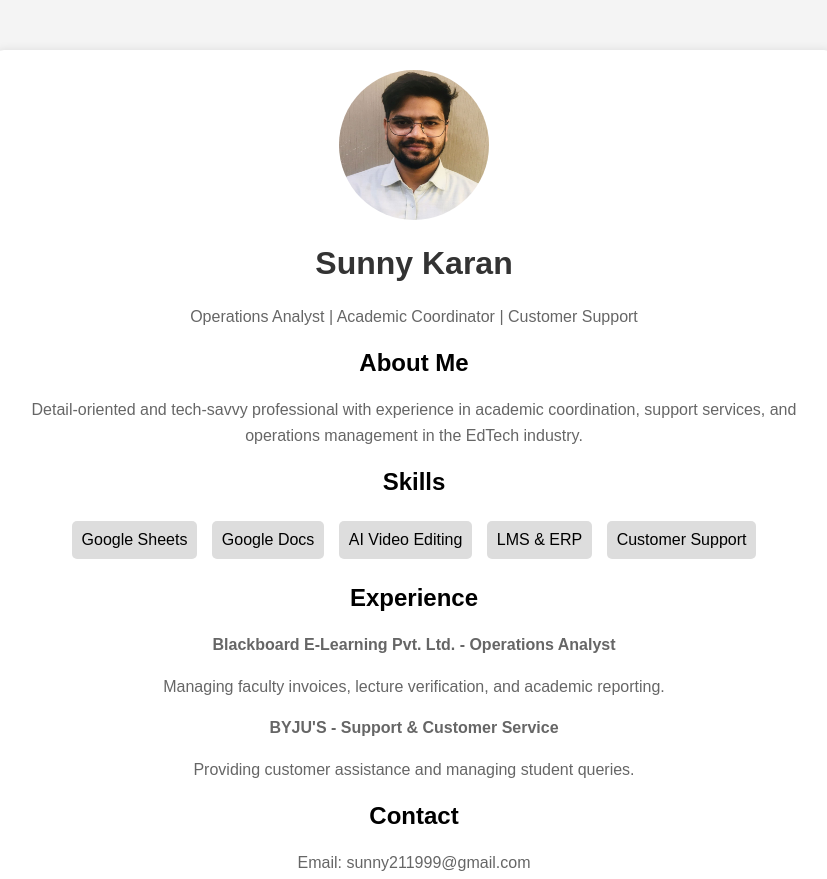
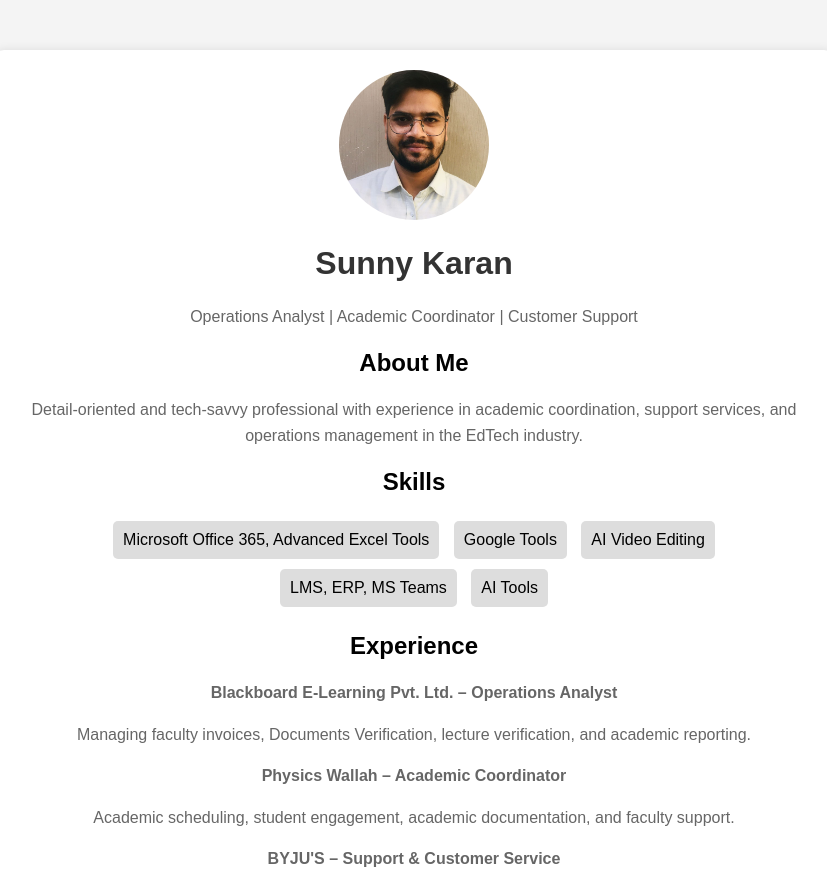
Before and after one commit to SunnyKaran/sunny-portfolio, a plain HTML site: page index.html in a window 1280 px wide. Shown: the top 879 px of the page, without its empty margins (226-1053 px from the left). Drawn offline with Linux system fonts and the light colour scheme.

Commit message:
Add files via upload

```diff
--- a/index.html
+++ b/index.html
@@ -1,46 +1,83 @@
-
 <!DOCTYPE html>
 <html lang="en">
 <head>
-    <meta charset="UTF-8">
-    <meta name="viewport" content="width=device-width, initial-scale=1.0">
+  <meta charset="UTF-8" />
+  <meta name="viewport" content="width=device-width, initial-scale=1.0"/>
   <title>Sunny Karan - Portfolio</title>
   <style>
-        body { font-family: Arial, sans-serif; margin: 0; padding: 0; background-color: #f4f4f4; text-align: center; }
-        .container { max-width: 800px; margin: 50px auto; padding: 20px; background: white; border-radius: 10px; box-shadow: 0px 0px 10px rgba(0,0,0,0.1); }
-        img { width: 150px; height: 150px; border-radius: 50%; }
+    body {
+      font-family: Arial, sans-serif;
+      margin: 0;
+      padding: 0;
+      background-color: #f4f4f4;
+      text-align: center;
+    }
+    .container {
+      max-width: 800px;
+      margin: 50px auto;
+      padding: 20px;
+      background: white;
+      border-radius: 10px;
+      box-shadow: 0px 0px 10px rgba(0,0,0,0.1);
+    }
+    img {
+      width: 150px;
+      height: 150px;
+      border-radius: 50%;
+      object-fit: cover;
+    }
     h1 { color: #333; }
     p { color: #666; line-height: 1.6; }
-        .skills { background: #ddd; padding: 10px; border-radius: 5px; display: inline-block; margin: 5px; }
+    .skills {
+      background: #ddd;
+      padding: 10px;
+      border-radius: 5px;
+      display: inline-block;
+      margin: 5px;
+    }
     .contact { margin-top: 20px; }
-        .contact a { color: #007BFF; text-decoration: none; font-weight: bold; }
+    .contact a {
+      color: #007BFF;
+      text-decoration: none;
+      font-weight: bold;
+    }
   </style>
 </head>
 <body>
   <div class="container">
-        <img src="photo.jpg" alt="Sunny Karan">
+    <img src="photo.jpg" alt="Sunny Karan's Profile Photo" />
     <h1>Sunny Karan</h1>
     <p>Operations Analyst | Academic Coordinator | Customer Support</p>
 
     <h2>About Me</h2>
-        <p>Detail-oriented and tech-savvy professional with experience in academic coordination, support services, and operations management in the EdTech industry.</p>
+    <p>
+      Detail-oriented and tech-savvy professional with experience in academic coordination,
+      support services, and operations management in the EdTech industry.
+    </p>
 
     <h2>Skills</h2>
-        <div class="skills">Google Sheets</div>
-        <div class="skills">Google Docs</div>
+    <div class="skills">Microsoft Office 365, Advanced Excel Tools</div>
+    <div class="skills">Google Tools</div>
     <div class="skills">AI Video Editing</div>
-        <div class="skills">LMS & ERP</div>
-        <div class="skills">Customer Support</div>
+    <div class="skills">LMS, ERP, MS Teams</div>
+    <div class="skills">AI Tools</div>
 
     <h2>Experience</h2>
-        <p><strong>Blackboard E-Learning Pvt. Ltd. - Operations Analyst</strong></p>
-        <p>Managing faculty invoices, lecture verification, and academic reporting.</p>
-        <p><strong>BYJU'S - Support & Customer Service</strong></p>
+    <p><strong>Blackboard E-Learning Pvt. Ltd. – Operations Analyst</strong></p>
+    <p>Managing faculty invoices, Documents Verification, lecture verification, and academic reporting.</p>
+    <p><strong>Physics Wallah – Academic Coordinator</strong></p>
+    <p>Academic scheduling, student engagement, academic documentation, and faculty support.</p>
+    <p><strong>BYJU'S – Support & Customer Service</strong></p>
     <p>Providing customer assistance and managing student queries.</p>
 
     <h2>Contact</h2>
     <p>Email: sunny211999@gmail.com</p>
-        <p>LinkedIn: <a href="https://linkedin.com/in/sunnykara">linkedin.com/in/sunnykara</a></p>
+    <p>
+      LinkedIn:
+      <a href="https://linkedin.com/in/sunnykara" target="_blank">
+        linkedin.com/in/sunnykara
+      </a>
+    </p>
   </div>
 </body>
 </html>
```
Lines whose indentation alone changed are shown as unchanged.
